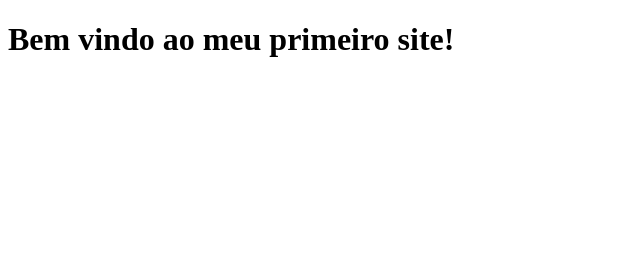
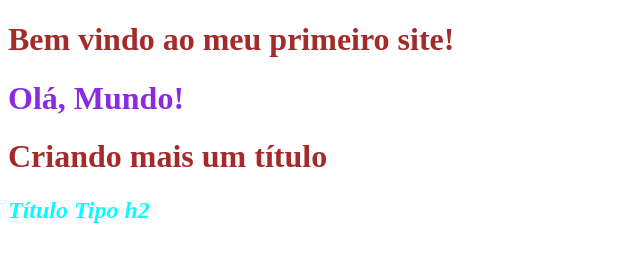
Before and after one commit to brunopeixotoo/curso-fullstack, a plain HTML site: page meusite/index.html in a window 1280 px wide. Shown: the whole page, without its empty margins (0-640 px from the left). Drawn offline with Linux system fonts and the light colour scheme.

Commit message:
curso-fullstack

```diff
--- a/meusite/index.html
+++ b/meusite/index.html
@@ -3,11 +3,23 @@
 <head>
     <meta charset="UTF-8">
     <meta name="viewport" content="width=device-width, initial-scale=1.0">
+
+    <!-- Chamando o arquivo CSS para o HTML poder interpretar as mudanças de estilo-->
+    <link rel="stylesheet" href="./style.css">
     <title>Meu primeiro site</title>
+
 </head>
 <body>
 
-    <h1>Bem vindo ao meu primeiro site!</h1>
+    <h1 class="primeiroh1">Bem vindo ao meu primeiro site!</h1>
+
+    <h1 id="título">Olá, Mundo!</h1>
+
+    <h1 class="primeiroh1">Criando mais um título</h1>
+
+    <div>
+        <h2 class="primeiroh2">Título Tipo h2</h2>
+    </div>
 
 </body>
 </html>
--- /dev/null
+++ b/meusite/style.css
@@ -0,0 +1,12 @@
+.primeiroh1 {
+    color: brown;
+}
+
+#título {
+    color: blueviolet;
+}
+
+.primeiroh2 {
+    color: aqua;
+    font-style: italic;
+}
```
